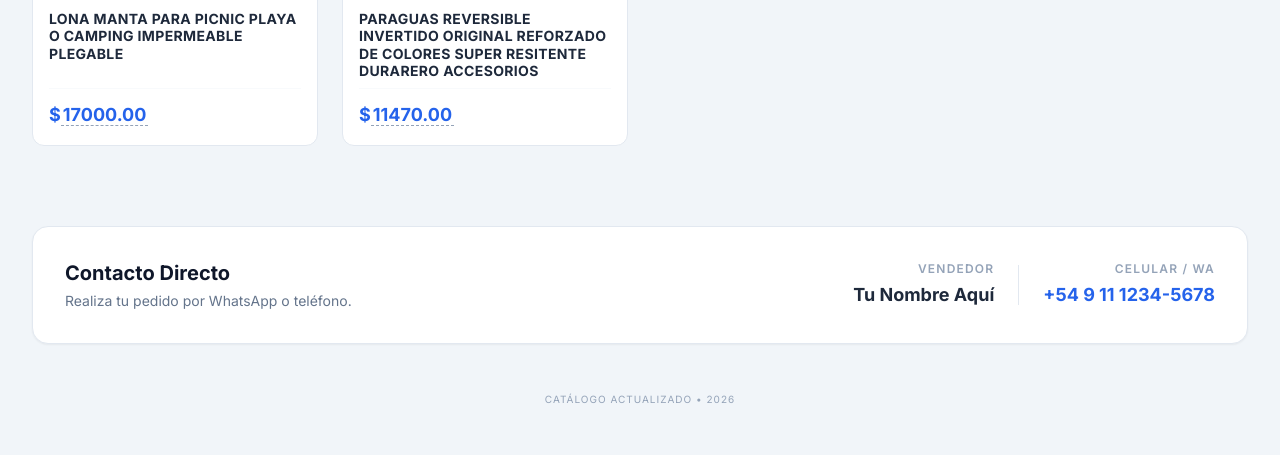
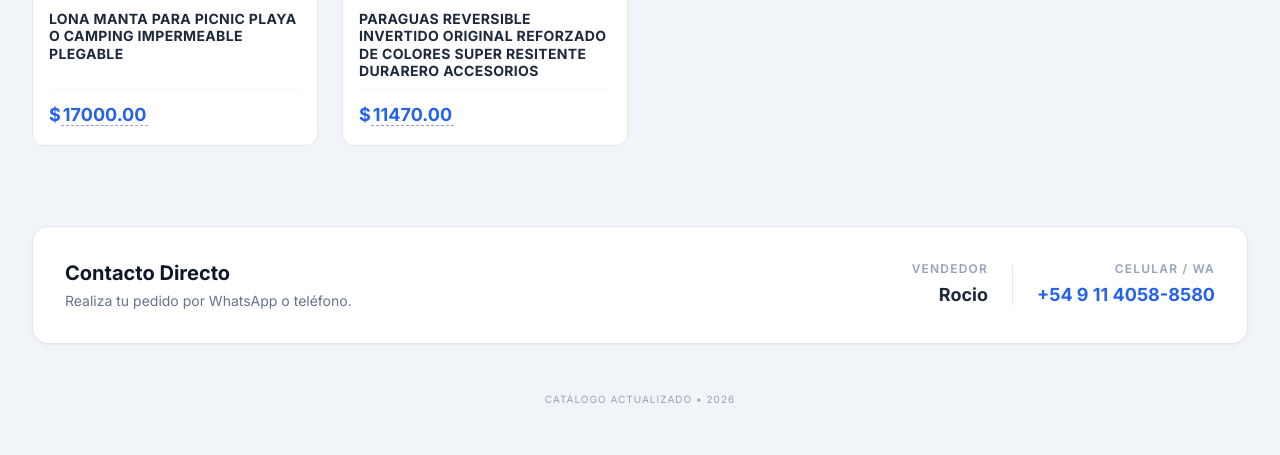
Before and after one commit to natialt/catalogo1, a plain HTML site: page index.html in a window 1280 px wide. Shown: the part 5759-6214 px from the top of the page. Drawn offline with nearby package versions, Linux system fonts and the light colour scheme.

Commit message:
Update index.html

```diff
--- a/index.html
+++ b/index.html
@@ -126,12 +126,12 @@
                 <div class="flex flex-col md:flex-row gap-6 items-center">
                     <div class="text-center md:text-right">
                         <p class="text-xs font-semibold text-slate-400 uppercase tracking-widest mb-1">Vendedor</p>
-                        <p class="text-lg font-bold text-slate-800 outline-none" contenteditable="true">Tu Nombre Aquí</p>
+                        <p class="text-lg font-bold text-slate-800 outline-none" contenteditable="true">Rocio</p>
                     </div>
                     <div class="h-10 w-px bg-slate-200 hidden md:block"></div>
                     <div class="text-center md:text-right">
                         <p class="text-xs font-semibold text-slate-400 uppercase tracking-widest mb-1">Celular / WA</p>
-                        <p class="text-lg font-bold text-blue-600 outline-none" contenteditable="true">+54 9 11 1234-5678</p>
+                        <p class="text-lg font-bold text-blue-600 outline-none" contenteditable="true">+54 9 11 4058-8580</p>
                     </div>
                 </div>
             </div>
```
